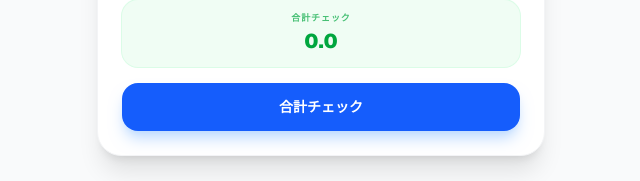
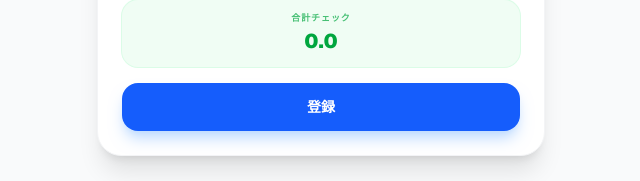
Before and after one commit to bqyujiyamada-code/mahjong-app, a Next.js app: page /entry in a window 1280 px wide. Shown: the part 560-741 px from the top of the page, without its empty margins (319-959 px from the left). Built offline with nearby package versions, Linux system fonts and the light colour scheme.

Commit message:
text update again

```diff
--- a/src/app/entry/page.tsx
+++ b/src/app/entry/page.tsx
@@ -170,7 +170,7 @@ export default function EntryPage() {
                 isZero && !loading ? 'bg-blue-600 hover:bg-blue-700 shadow-blue-200' : 'bg-gray-300 cursor-not-allowed shadow-none'
               }`}
             >
-              {loading ? "SAVING..." : "合計チェック"}
+              {loading ? "SAVING..." : "登録"}
             </button>
           </form>
         </div>
```
